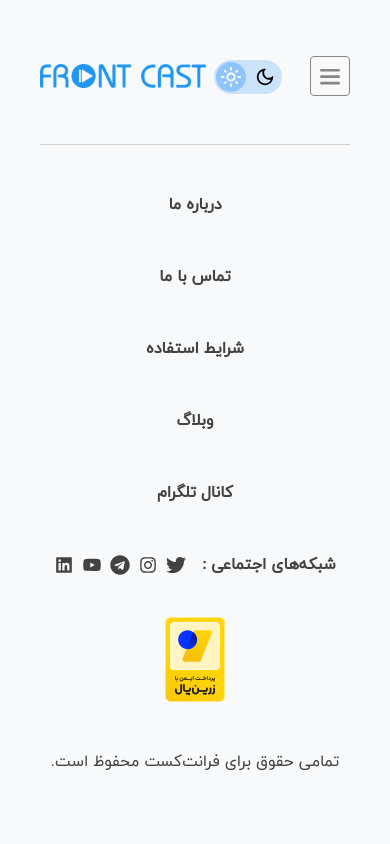
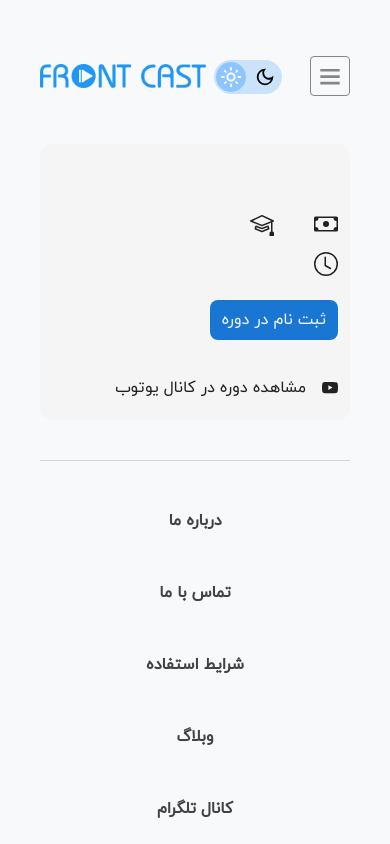
Before and after one commit to amirjavani/frontcast, a React (Vite) app: page /product/1 in a window 390 px wide. Shown: the top 844 px of the page. Built offline with nearby package versions, Linux system fonts and the light colour scheme; no server answers.

Commit message:
product pages intro implemented

```diff
--- a/src/Layouts/Layout.tsx
+++ b/src/Layouts/Layout.tsx
@@ -6,6 +6,7 @@ import HomePage from "../pages/HomePage";
 import CoursesPage from "../pages/CoursesPage";
 import AuthPage from "../pages/AuthPage";
 import MyAccountPage from "../pages/MyAccountPage";
+import ProductPage from "../pages/ProductPage";
 
 function Layout() {
   const { theme } = useThemeContext();
@@ -24,14 +25,13 @@ function Layout() {
           <Route path="/" element={<HomePage />} />
           <Route path="/courses" element={<CoursesPage />} />
           <Route path="/auth" element={<AuthPage />} />
+          <Route path="/product/:id" element={<ProductPage />} />
           <Route path="/my-account" element={<MyAccountPage />}>
             <Route
               index
               element={
                 <div>
-                  <p>
-                    سلام <span className="text-[#1565c0]">{}</span>
-                  </p>
+                  <p>سلام</p>
                   <p>
                     فایل‌های دوره‌هایی که ثبت نام کرده‌اید در قسمت دوره‌ها قرار
                     دارد.
--- a/src/pages/MyAccountPage.tsx
+++ b/src/pages/MyAccountPage.tsx
@@ -8,7 +8,7 @@ import { logout } from "../store/authSlice";
 
 function MyAccountPage() {
   const { theme } = useThemeContext();
-  const token = useAppSelector((state) => state.authentication.token);
+  const token = useAppSelector((state) => state?.authentication.token);
 
   const dispatch = useAppDispatch()
   return (
--- /dev/null
+++ b/src/pages/ProductPage.tsx
@@ -0,0 +1,95 @@
+import { useCallback, useEffect, useState } from "react";
+import { getSingleProduct } from "../utilities/api";
+import { Link, useParams } from "react-router";
+import { useThemeContext } from "../Context/ThemeProvider";
+import { BsCash, BsClock, BsMortarboard, BsYoutube } from "react-icons/bs";
+
+type ProductSesions = {
+  title: string;
+  description: string;
+};
+
+export type ProductType = {
+  id: number;
+  title: string;
+  status: string;
+  price: string;
+  thumbnail: string;
+  url: string;
+  description: string;
+  studentsCount: string;
+  timeCourse: string;
+  sesions: Array<ProductSesions>;
+};
+
+function ProductPage() {
+  const { id } = useParams();
+
+  const { theme } = useThemeContext();
+  const [product, setProduct] = useState<ProductType>();
+
+  const fetchProduct = useCallback(async () => {
+    try {
+      const res = await getSingleProduct(id);
+      console.log(res);
+      setProduct(res);
+    } catch (error) {
+      console.log(error);
+    }
+  }, [id]);
+
+  useEffect(() => {
+    fetchProduct();
+  }, [fetchProduct]);
+
+  const addProductToCart = () => {};
+
+  return (
+    <section className="mt-5">
+      <div
+        className={`container px-3 sm:px-5 lg:px-12 py-5 rounded-xl flex flex-col ${
+          theme == "dark" ? "bg-[#f5f5f5]" : "bg-[#f5f5f5]"
+        }`}>
+        <div className="flex justify-between items-center gap-2">
+          <div className="flex flex-col">
+            <h2 className="text-[20px] md:text-[22px] lg:text-[24px] font-bold">
+              {product?.title}
+            </h2>
+            <div className="flex flex-wrap mt-10">
+              <div className="flex items-center gap-1.5 text-[16px] sm:text-[18px] lg:px-3 w-1/2 my-2 text-nowrap">
+                <BsCash className="text-[24px] min-w-fit" />
+                <span>{product?.price == "0" ? "رایگان" : product?.price}</span>
+              </div>
+              <div className="flex items-center gap-1.5 text-[16px] sm:text-[18px] lg:px-3 w-1/2 my-2 text-nowrap">
+                <BsMortarboard className="text-[24px] min-w-fit" />
+                <span>{product?.studentsCount}</span>
+              </div>
+              <div className="flex items-center gap-1.5 text-[16px] sm:text-[18px] lg:px-3 w-1/2 my-2 text-nowrap">
+                <BsClock className="text-[24px] min-w-fit" />
+                <span>{product?.timeCourse}</span>
+              </div>
+            </div>
+            <button
+              className="ml-auto my-4 text-[rgb(248,249,250)] px-3 bg-[#1976D2] py-2 rounded-lg hover:bg-[#1564b3] transition-colors "
+              onClick={() => addProductToCart}>
+              ثبت نام در دوره
+            </button>
+          </div>
+          <video
+            crossOrigin="anonymous"
+            className="hidden md:block md:h-45 lg:h-50 xl:h-60  rounded-xl"
+            src={"http://localhost:5000" + product?.url}
+            controls></video>
+        </div>
+        <div className=" ml-auto mt-5 font-medium ">
+          <div className="flex items-center gap-4 cursor-pointer ml-auto">
+            <BsYoutube className="md:text-[22px] lg:text-[24px]" />
+            <span>مشاهده دوره در کانال یوتوب</span>
+          </div>
+        </div>
+      </div>
+    </section>
+  );
+}
+
+export default ProductPage;
--- a/src/utilities/api.ts
+++ b/src/utilities/api.ts
@@ -12,7 +12,13 @@ export const getCardProducts = async () => {
   }
 };
 
+
 export const loginUserAPI = async ({ username, password }: LoginPayload) => {
   const res = await axiosHandler.post("/users/login", { username, password });
   return res.data;
 };
+
+export const getSingleProduct = async (id:string|undefined) => {
+  const res = await axiosHandler.get(`/products/${id}`);
+  return res.data;
+};
```
Also changed, not shown: src/Components/CoursesComponent.tsx (+8 -3 lines).
